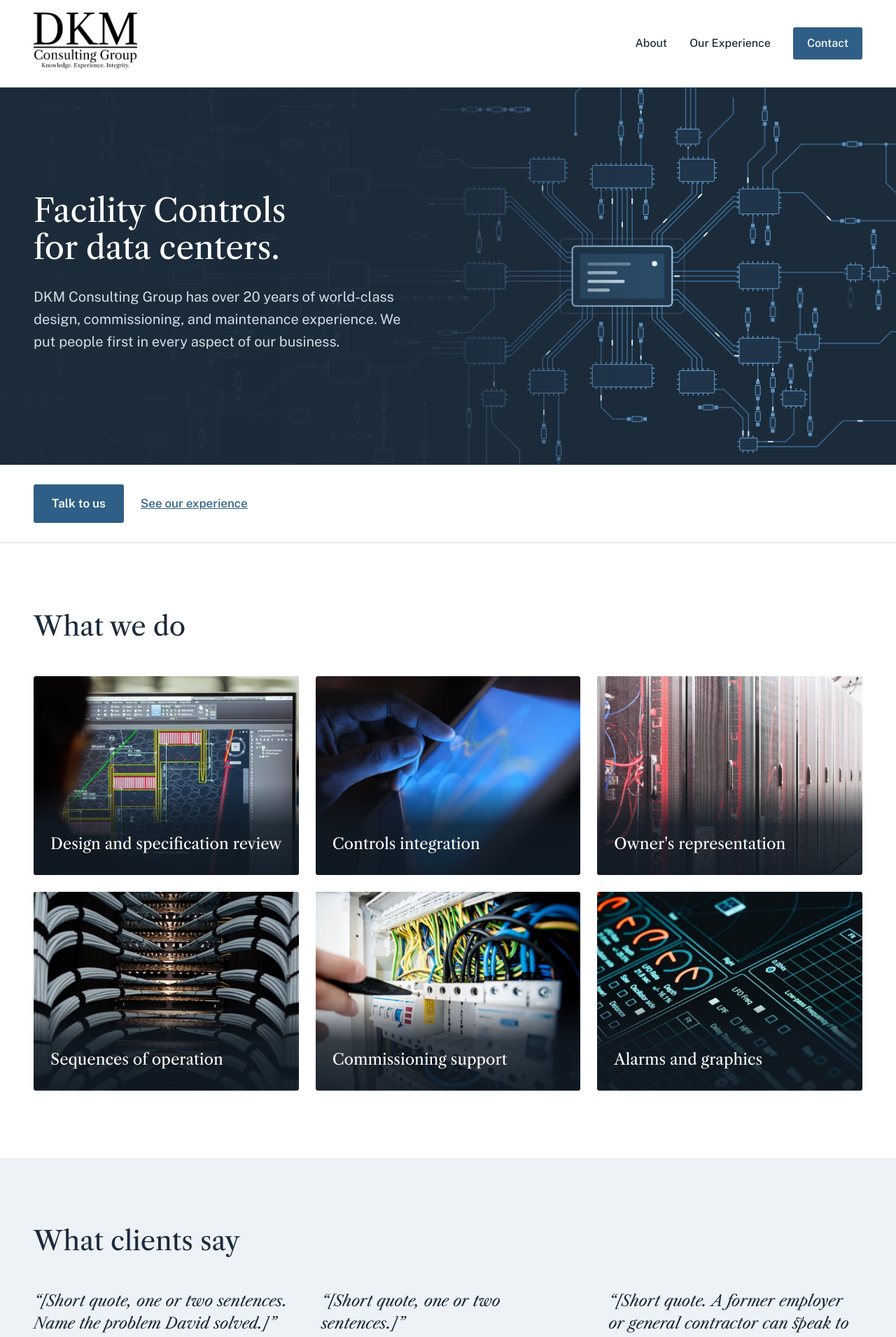
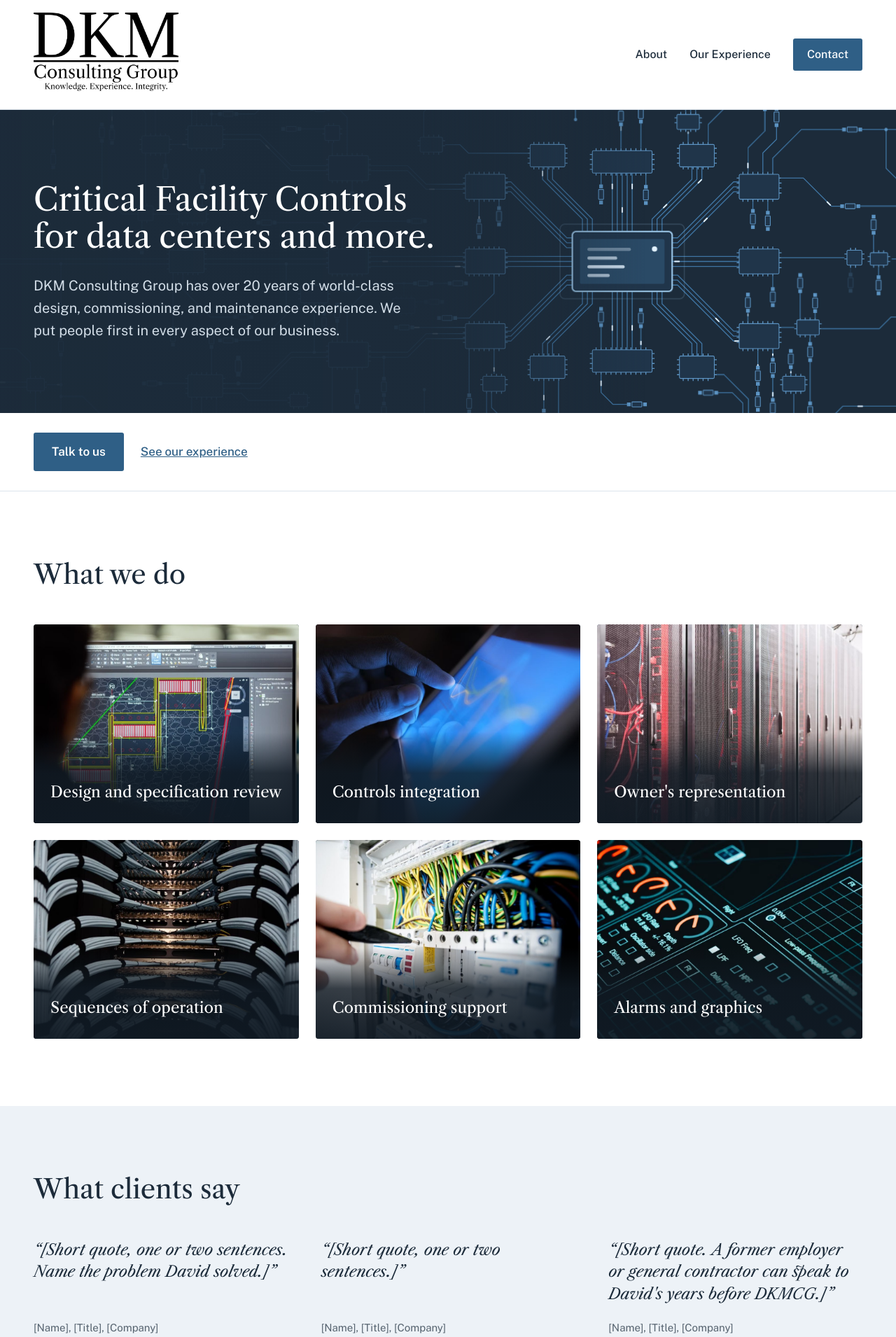
Before and after one commit to dangerbunny17/dkmkei.com, a Jekyll site: the page built from index.html, in a window 1280 px wide. Shown: the top 1910 px of the page at 70% size. Built offline with Jekyll 4.4.1, drawn with Linux system fonts in a browser that asks for light colours.

Commit message:
Port canvas design edits: hero, logos, About CTA, Experience
- Home hero: "Critical Facility Controls for data centers and more.",
  shorter band (433px min) with text centred vertically
- Header logo 80 -> 112px (80px on phones), footer logo 72 -> 100px
- About closing row: centred vertically, larger line, wide button
- Experience: new title; references box and its CMS field removed

Co-Authored-By: Claude Opus 5.5 (1M context) <noreply@anthropic.com>

```diff
--- a/_data/experience.yml
+++ b/_data/experience.yml
@@ -1,4 +1,4 @@
-title: "More than 20 Years of BMS Expertise"
+title: "More than 20 Years of Critical Facility Controls Expertise"
 intro: "DKM Consulting Group was founded in [year]. The work below includes projects from David's 20+ years in BMS before DKMCG, and each entry says which."
 facts:
   - label: "Years in building controls"
@@ -20,4 +20,3 @@ systems:
     text: "Chillers, cooling towers, CRAH and CRAC units, CDUs for liquid cooling, PDUs and UPS"
   - title: "Certifications"
     text: "[Licenses and vendor certifications]"
-references_text: "Want references? We can put you in touch."
--- a/_data/home.yml
+++ b/_data/home.yml
@@ -1,5 +1,5 @@
-hero_line1: Facility Controls
-hero_line2: for data centers.
+hero_line1: Critical Facility Controls
+hero_line2: for data centers and more.
 hero_text: DKM Consulting Group has over 20 years of world-class design,
   commissioning, and maintenance experience. We put people first in every aspect
   of our business.
--- a/about.html
+++ b/about.html
@@ -36,6 +36,6 @@ description: DKM Consulting Group was founded by David Main after more than 20 y
       <h2>{{ site.data.about.cta_heading }}</h2>
       <p class="body-text">{{ site.data.about.cta_text }}</p>
     </div>
-    <div><a class="btn" href="contact.html">Talk to us</a></div>
+    <div><a class="btn btn-wide" href="contact.html">Talk to us</a></div>
   </div>
 </section>
--- a/assets/css/site.css
+++ b/assets/css/site.css
@@ -51,7 +51,7 @@ h3 { font-size: 22px; line-height: 1.25; }
 /* Header */
 .site-header { border-bottom: 1px solid var(--rule); padding: 18px var(--gutter); }
 .header-row { display: flex; flex-wrap: wrap; align-items: center; justify-content: space-between; gap: 16px; }
-.brand img { height: 80px; width: auto; }
+.brand img { height: 112px; width: auto; }
 .main-nav { display: flex; flex-wrap: wrap; align-items: center; gap: 32px; font-size: 16px; font-weight: 500; }
 .main-nav a { color: var(--ink); text-decoration: none; }
 .main-nav a[aria-current="page"]:not(.btn) {
@@ -105,6 +105,8 @@ h3 { font-size: 22px; line-height: 1.25; }
 .hero-text { position: relative; max-width: calc(1200px + 2 * var(--gutter)); padding: 150px var(--gutter) 160px; }
 .hero-title { font-size: 46px; line-height: 1.14; margin: 0 0 28px; color: #FFFFFF; }
 .hero-lede { margin: 0; font-size: 20px; line-height: 1.6; color: #D3DEE8; max-width: 28em; }
+.hero-short { min-height: 433px; display: flex; flex-direction: column; }
+.hero-short .hero-text { flex: 1; width: 100%; display: flex; flex-direction: column; justify-content: center; padding: 48px var(--gutter); }
 .keep-line { white-space: nowrap; }
 .scrim {
   position: absolute; inset: 0;
@@ -193,9 +195,10 @@ h3 { font-size: 22px; line-height: 1.25; }
 .bio h2 { margin-bottom: 6px; }
 .bio-role { margin: 0 0 28px; }
 .bio .body-text { margin: 0 0 20px; }
-.closing { display: grid; grid-template-columns: minmax(0, 1.4fr) minmax(0, 1fr); gap: 48px; align-items: end; }
+.closing { display: grid; grid-template-columns: minmax(0, 812px) minmax(0, 340px); justify-content: space-between; gap: 48px; align-items: center; }
 .closing h2 { margin-bottom: 16px; }
-.closing p { margin: 0; }
+.closing p { margin: 0; font-size: 20px; }
+.btn-wide { display: block; width: 100%; text-align: center; font-size: 21px; padding: 18px 26px; min-height: 64px; }
 
 /* Our Experience */
 .intro-split { display: grid; grid-template-columns: minmax(0, 1.5fr) minmax(0, 1fr); gap: 72px; align-items: end; }
@@ -221,7 +224,7 @@ h3 { font-size: 22px; line-height: 1.25; }
 /* Footer */
 .site-footer { background: var(--navy); color: #C9D5E0; padding: 56px var(--gutter) 40px; font-size: 15px; }
 .footer-row { display: flex; flex-wrap: wrap; justify-content: space-between; gap: 32px; align-items: flex-start; }
-.footer-row img { height: 72px; width: auto; display: block; }
+.footer-row img { height: 100px; width: auto; display: block; }
 .footer-nav { display: flex; flex-wrap: wrap; gap: 28px; }
 .footer-nav a { color: #FFFFFF; text-decoration: none; }
 .footer-nav a:hover { text-decoration: underline; color: #FFFFFF; }
@@ -238,8 +241,9 @@ h3 { font-size: 22px; line-height: 1.25; }
   .section-head, .split, .section-split, .bio, .closing, .intro-split, .values, .quotes, .systems, .cards { grid-template-columns: minmax(0, 1fr); gap: 32px; }
   .form { grid-template-columns: minmax(0, 1fr); }
   .main-nav { gap: 16px; }
-  .brand img { height: 60px; }
+  .brand img { height: 80px; }
   .hero-text { padding: 96px var(--gutter) 104px; }
+  .hero-short .hero-text { padding: 48px var(--gutter); }
   .hero-title { font-size: 36px; }
   .hero-lede { font-size: 18px; }
   .scrim { background: rgba(28,43,58,.82); }
--- a/index.html
+++ b/index.html
@@ -4,7 +4,7 @@ nav: home
 title: Home
 description: DKM Consulting Group provides building management system (BMS) design review, controls integration, commissioning support and owner's representation for data centers.
 ---
-<section class="hero">
+<section class="hero hero-short">
   {% include circuit.svg %}
   <div class="scrim"></div>
   <div class="wrap hero-text">
```
Also changed, not shown: experience.html (+0 -9 lines), .pages.yml.
